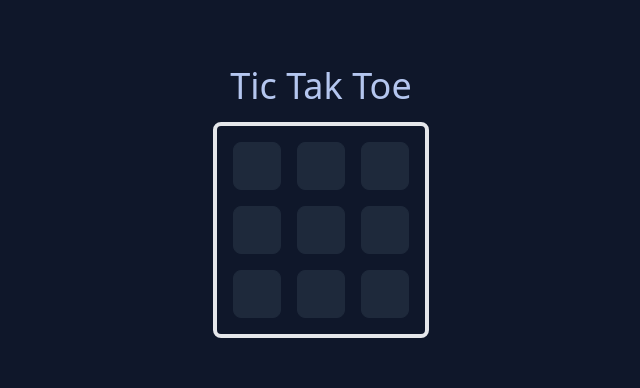
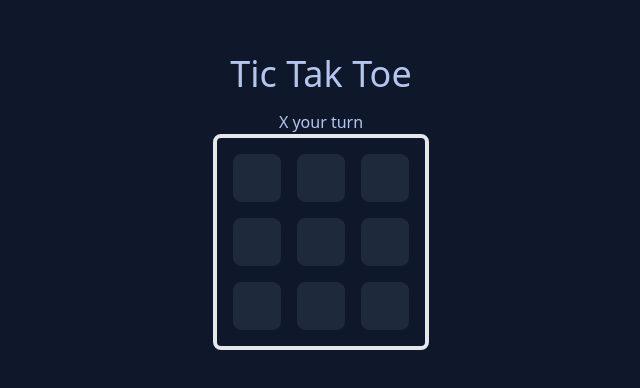
Before and after one commit to KishanMandora/tic-tac-toe, a React (Create React App) app: page / in a window 1280 px wide. Shown: the part 198-586 px from the top of the page, without its empty margins (319-959 px from the left). Built offline with nearby package versions, Linux system fonts and the light colour scheme.

Commit message:
feat: show player turns

```diff
--- a/src/Components/Game.jsx
+++ b/src/Components/Game.jsx
@@ -1,17 +1,19 @@
 import { useState } from "react";
+import { calculateNextValue } from "../utils/calculateNextValue";
 import { calculateWinner } from "../utils/calculateWinner";
 import { RenderSquare } from "./RenderSquare";
 
 function Game() {
   const [squares, setSquares] = useState(Array(9).fill(null));
 
+  const nextValue = calculateNextValue(squares);
   const winner = calculateWinner(squares);
 
   return (
     <section className="w-full h-screen flex flex-col justify-center items-center">
       <h2 className="text-4xl mb-4"> Tic Tak Toe </h2>
       {winner && <span> Winner is {winner} </span>}
-
+      {!winner && <span> {nextValue} your turn </span>}
       <div className="p-4 flex flex-col gap-4 border-4 border-solid rounded-lg">
         <div className="grid grid-cols-3 gap-4">
           {squares.map((square, index) => {
--- a/src/Components/RenderSquare.jsx
+++ b/src/Components/RenderSquare.jsx
@@ -1,10 +1,8 @@
+import { calculateNextValue } from "../utils/calculateNextValue";
 import { calculateWinner } from "../utils/calculateWinner";
 
 function RenderSquare({ squares, setSquares, i }) {
-  const calculateNextValue = () =>
-    squares.filter(Boolean).length % 2 === 0 ? "X" : "O";
-
-  const nextValue = calculateNextValue();
+  const nextValue = calculateNextValue(squares);
   const winner = calculateWinner(squares);
 
   const selectSquare = (i) => {
--- /dev/null
+++ b/src/utils/calculateNextValue.js
@@ -0,0 +1,2 @@
+export const calculateNextValue = (squares) =>
+  squares.filter(Boolean).length % 2 === 0 ? "X" : "O";
```
